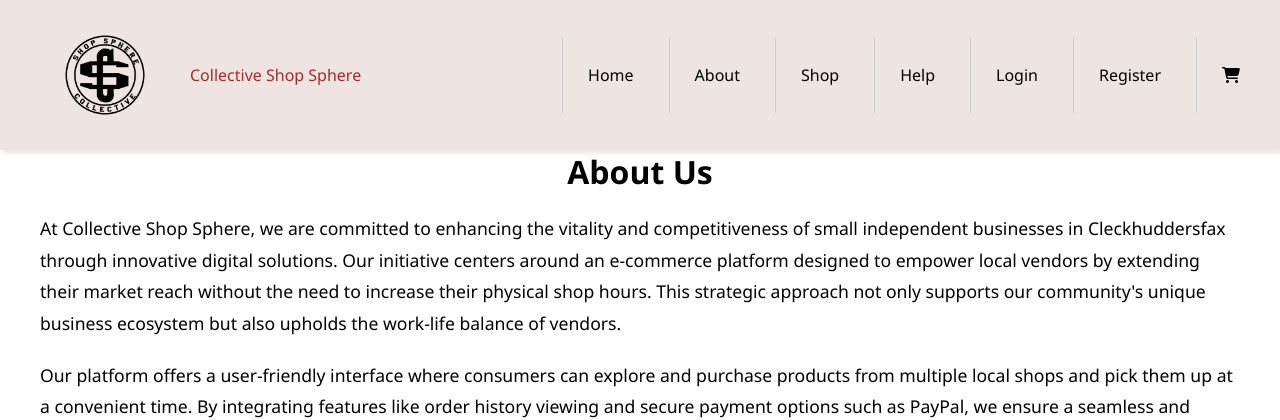
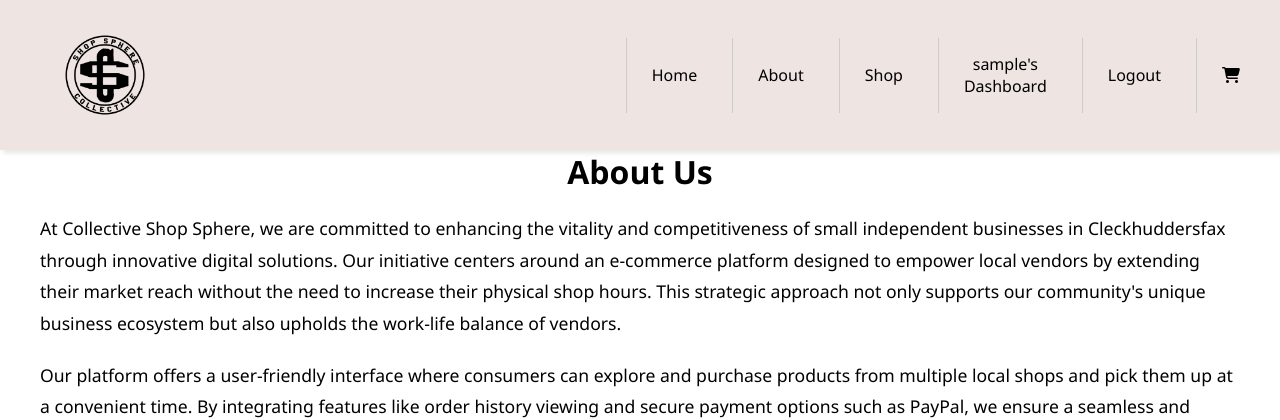
Before and after one commit to electron7js/Collective-Shop-Sphere, a PHP site: page /XEPDB1/about.php in a window 1280 px wide; the page is wider, and only the part inside the window is pictured. Shown: the top 420 px of that part. Run offline with PHP 8.4, Linux system fonts and the light colour scheme; the visitor is signed in with stand-in values (Sample User, id 1).

Commit message:
fixed log in and logout

```diff
--- a/header.php
+++ b/header.php
@@ -1,34 +1,40 @@
+<?php
+if (session_status() == PHP_SESSION_NONE) {
+    session_start();
+}
+?>
 
 
 <header style="z-index:10;">
     <nav>
         <ul class="sidebar">
             <li onclick="hideSidebar()"><a href="#"><svg xmlns="http://www.w3.org/2000/svg" height="26" viewBox="0 -960 960 960" width="26"><path d="m256-200-56-56 224-224-224-224 56-56 224 224 224-224 56 56-224 224 224 224-56 56-224-224-224 224Z"/></svg></a></li>
-            <li><a href="index">Home</a></li>
-            <li><a href="about">About</a></li>
-            <li><a href="shop">Shop</a></li>
-            <li><a href="help">Help</a></li>
-            <?php if(isset($_SESSION['username'])): ?>
-                <li><a href="dashboard">Dashboard</a></li>
-                <li><a href="#">Hello, <?php echo htmlspecialchars($_SESSION['username']); ?></a></li>
+            <li><a href="index.php">Home</a></li>
+            <li><a href="about.php">About</a></li>
+            <li><a href="shop.php">Shop</a></li>
+            <?php if (isset($_SESSION['username'])): ?>
+                <li><a href="dashboard.php">Dashboard</a></li>
+                <li><a href="logout.php">Logout</a></li>
+
             <?php else: ?>
-                <li><a href="login">Login</a></li>
-                <li><a href="register">Register</a></li>
+                <li><a href="help.php">Help</a></li>
+                <li><a href="login.php">Login</a></li>
+                <li><a href="register.php">Register</a></li>
             <?php endif; ?>
             <li class="cart-icon"><a href="#"><i class="fas fa-shopping-cart"></i></a></li>
         </ul>
         <ul>
-            <li><a href="index"><img src="images/logo.png">Collective Shop Sphere</a></li>
-            <li class="hideOnMobile"><a href="index">Home</a></li>
-            <li class="hideOnMobile"><a href="about">About</a></li>
-            <li class="hideOnMobile"><a href="shop">Shop</a></li>
-            <li class="hideOnMobile"><a href="help">Help</a></li>
-            <?php if(isset($_SESSION['username'])): ?>
-                <li class="hideOnMobile"><a href="dashboard">Dashboard</a></li>
-                <li class="hideOnMobile"><a href="#">Hello, <?php echo htmlspecialchars($_SESSION['username']); ?></a></li>
+            <li><a href="#"><img src="images/logo.png" alt="Collective Shop Sphere"></a></li>
+            <li class="hideOnMobile"><a href="index.php">Home</a></li>
+            <li class="hideOnMobile"><a href="about.php">About</a></li>
+            <li class="hideOnMobile"><a href="shop.php">Shop</a></li>
+            <?php if (isset($_SESSION['username'])): ?>
+                <li class="hideOnMobile"><a href="dashboard.php"><?php echo htmlspecialchars($_SESSION['username']); ?>'s<br> Dashboard</a></li>
+                <li class="hideOnMobile"><a href="logout.php">Logout</a></li>
             <?php else: ?>
-                <li class="hideOnMobile"><a href="login">Login</a></li>
-                <li class="hideOnMobile"><a href="register">Register</a></li>
+                <li class="hideOnMobile"><a href="help.php">Help</a></li>
+                <li class="hideOnMobile"><a href="login.php">Login</a></li>
+                <li class="hideOnMobile"><a href="register.php">Register</a></li>
             <?php endif; ?>
             <li class="hideOnMobile cart-icon"><a href="#"><i class="fas fa-shopping-cart"></i></a></li>
             <li class="menu-button" onclick="showSidebar()"><a href="#"><svg xmlns="http://www.w3.org/2000/svg" height="26" viewBox="0 -960 960 960" width="26"><path d="M120-240v-80h720v80H120Zm0-200v-80h720v80H120Zm0-200v-80h720v80H120Z"/></svg></a></li>
```
Also changed, not shown: logout.php (added, +7 -0 lines).
